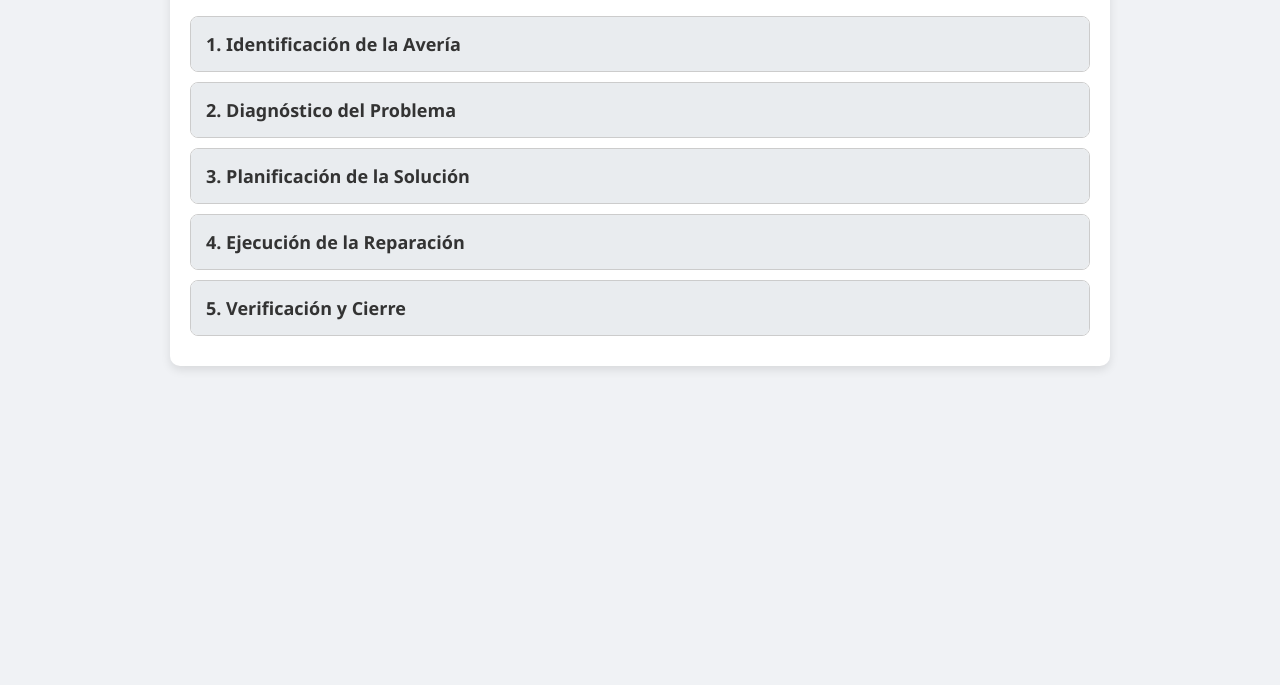
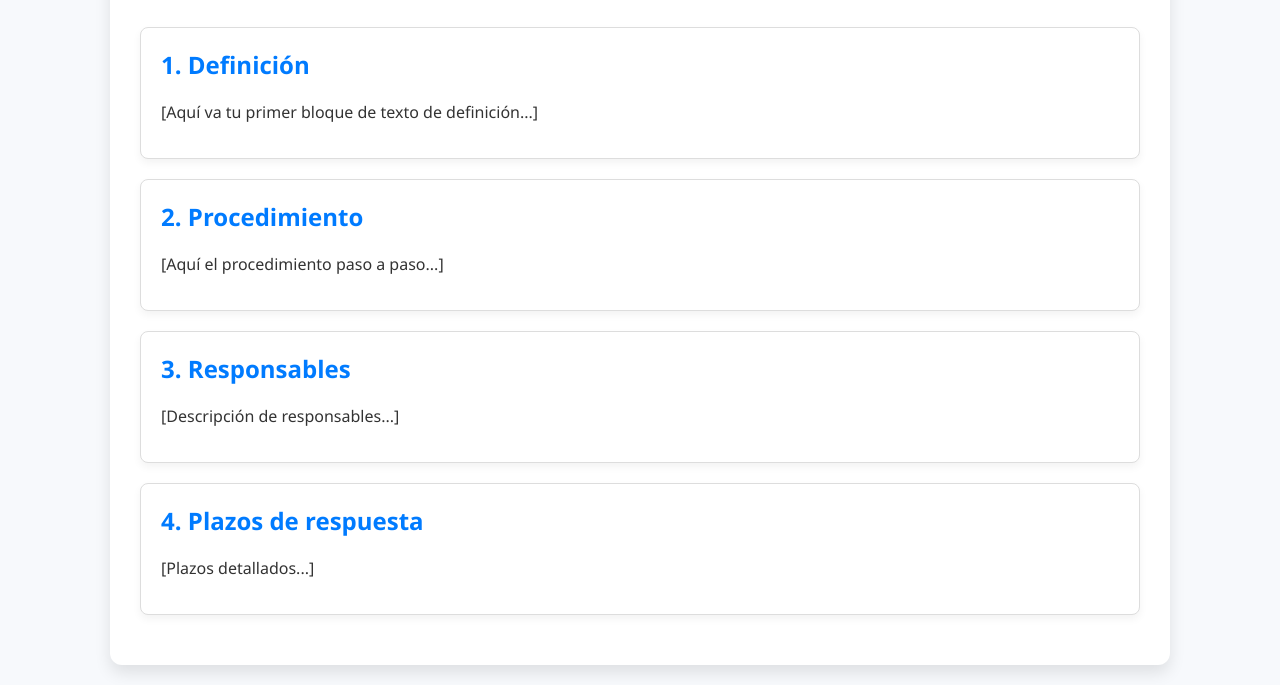
Before and after one commit to acardoz16/MDP, a plain HTML site: page averias.html in a window 1280 px wide. Shown: the part 130-815 px from the top of the page. Drawn offline with Linux system fonts and the light colour scheme.

Commit message:
Update averias.html

```diff
--- a/averias.html
+++ b/averias.html
@@ -9,120 +9,72 @@
       font-family: 'Segoe UI', Tahoma, Geneva, Verdana, sans-serif;
       margin: 0;
       padding: 20px;
-      background: #f0f2f5;
+      background: #f7f9fc;
       color: #333;
     }
     .container {
-      max-width: 900px;
+      max-width: 1000px;
       margin: auto;
       background: #fff;
-      border-radius: 10px;
-      padding: 20px;
-      box-shadow: 0 4px 10px rgba(0, 0, 0, 0.1);
+      border-radius: 12px;
+      padding: 30px;
+      box-shadow: 0 8px 16px rgba(0, 0, 0, 0.1);
     }
     h1 {
       text-align: center;
-      color: #004085;
+      color: #0056b3;
       margin-bottom: 30px;
-      border-bottom: 2px solid #dee2e6;
+      border-bottom: 3px solid #ddd;
       padding-bottom: 10px;
     }
-    .accordion {
-      margin-bottom: 10px;
-      border: 1px solid #ccc;
+    .card {
+      background: #ffffff;
+      border: 1px solid #ddd;
       border-radius: 8px;
-      overflow: hidden;
+      margin-bottom: 20px;
+      padding: 20px;
+      box-shadow: 0 4px 8px rgba(0, 0, 0, 0.05);
+      overflow-y: auto;
+      max-height: 250px;
     }
-    .accordion-header {
-      background: #e9ecef;
-      cursor: pointer;
-      padding: 15px;
-      font-weight: bold;
-      font-size: 18px;
-      transition: background 0.3s;
+    .card h2, .card h3 {
+      color: #007bff;
+      margin-top: 0;
     }
-    .accordion-header:hover {
-      background: #d6d8db;
+    p, ul, ol {
+      margin: 0 0 15px 0;
     }
-    .accordion-content {
-      display: none;
-      padding: 15px;
-      background: #fff;
-      animation: fadeIn 0.3s ease-in-out;
-    }
-    @keyframes fadeIn {
-      from {opacity: 0;}
-      to {opacity: 1;}
+    ul, ol {
+      padding-left: 20px;
     }
   </style>
 </head>
 <body>
-
   <div class="container">
     <h1>Proceso de Atención de Averías</h1>
 
-  <div class="accordion">
-    <div class="accordion-header">1. Identificación de la Avería</div>
-    <div class="accordion-content">
-      <p>Se debe recopilar toda la información relevante sobre la avería, incluyendo los síntomas, el momento en que ocurrió, y cualquier acción previa que se haya intentado para resolverla.</p>
-    </div>
+    <div class="card">
+      <h2>1. Definición</h2>
+      <p>[Aquí va tu primer bloque de texto de definición...]</p>
     </div>
 
-  <div class="accordion">
-    <div class="accordion-header">2. Diagnóstico del Problema</div>
-    <div class="accordion-content">
-      <p>Con la información recopilada, se procede a realizar un diagnóstico para determinar la causa raíz de la avería, utilizando herramientas de diagnóstico o técnicas de análisis.</p>
-    </div>
+    <div class="card">
+      <h2>2. Procedimiento</h2>
+      <p>[Aquí el procedimiento paso a paso...]</p>
     </div>
 
-  <div class="accordion">
-    <div class="accordion-header">3. Planificación de la Solución</div>
-    <div class="accordion-content">
-      <p>Se elabora un plan de acción para reparar la avería, considerando los recursos disponibles, el tiempo estimado de reparación, y los riesgos asociados a la intervención.</p>
-    </div>
+    <div class="card">
+      <h2>3. Responsables</h2>
+      <p>[Descripción de responsables...]</p>
     </div>
 
-  <div class="accordion">
-    <div class="accordion-header">4. Ejecución de la Reparación</div>
-    <div class="accordion-content">
-      <p>Se lleva a cabo la reparación conforme al plan establecido, asegurándose de seguir los procedimientos de seguridad y las mejores prácticas técnicas.</p>
-    </div>
+    <div class="card">
+      <h2>4. Plazos de respuesta</h2>
+      <p>[Plazos detallados...]</p>
     </div>
 
-  <div class="accordion">
-    <div class="accordion-header">5. Verificación y Cierre</div>
-    <div class="accordion-content">
-      <p>Una vez realizada la reparación, se verifica que la avería ha sido solucionada correctamente mediante pruebas. Luego se documenta la intervención y se cierra el caso.</p>
-    </div>
-  </div>
+    <!-- Puedes seguir agregando tarjetas así -->
 
   </div>
-
-<script>
-  const accordions = document.querySelectorAll('.accordion');
-
-  accordions.forEach(accordion => {
-    const header = accordion.querySelector('.accordion-header');
-
-    header.addEventListener('click', () => {
-      const openItem = document.querySelector('.accordion .accordion-content.show');
-
-      if (openItem && openItem !== header.nextElementSibling) {
-        openItem.classList.remove('show');
-        openItem.style.display = 'none';
-      }
-
-      const content = header.nextElementSibling;
-      if (content.classList.contains('show')) {
-        content.classList.remove('show');
-        content.style.display = 'none';
-      } else {
-        content.classList.add('show');
-        content.style.display = 'block';
-      }
-    });
-  });
-</script>
-
 </body>
 </html>
```
Lines whose indentation alone changed are shown as unchanged.
